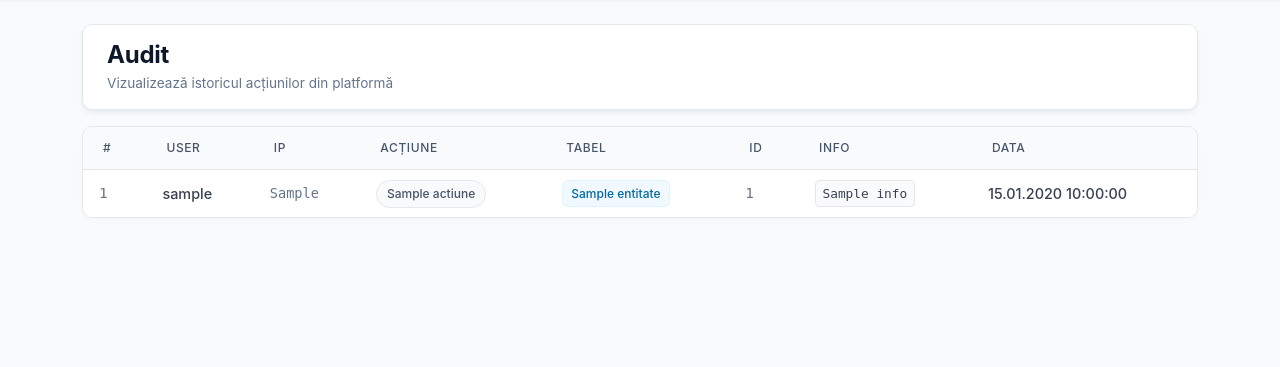
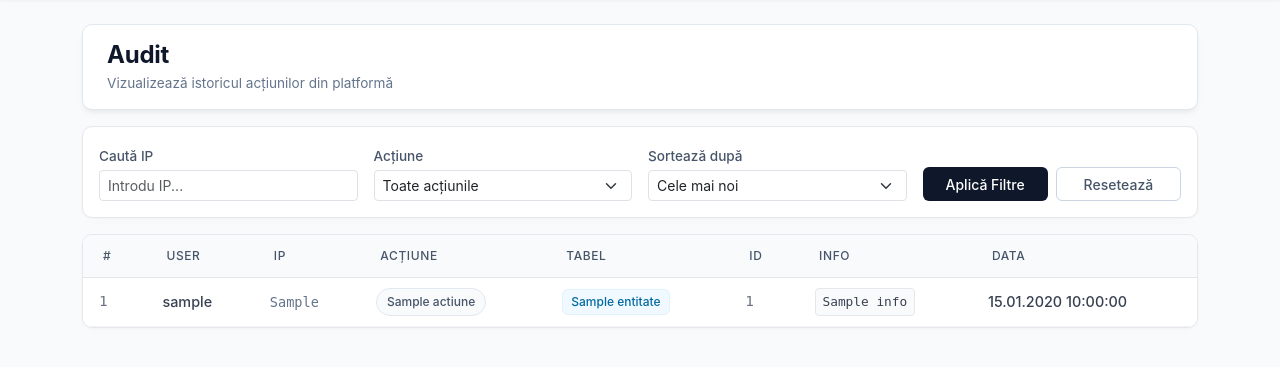
Before and after one commit to dbradacc/ISW-Inginerie-software-si-aplicatii-in-comunicatii-de-date-, a PHP site: template views/audit/list.php in a window 1280 px wide. Shown: the part 60-427 px from the top of the page. Run offline with PHP 8.4, Linux system fonts and the light colour scheme; the template is opened without the code that fills it: most values are stand-ins (such as "Sample title", 1, 10 or a date in 2020).

Commit message:
Add audit filters

```diff
--- a/views/audit/list.php
+++ b/views/audit/list.php
@@ -132,6 +132,44 @@
   </div>
 </div>
 
+<!-- Filter Card -->
+<div class="admin-card mb-3 p-3">
+  <div class="row g-3 align-items-end">
+    <div class="col-md-3">
+      <label class="form-label mb-1" style="font-size: 0.85rem; font-weight: 500; color: #475569;">Caută IP</label>
+      <input type="text" id="filterIp" class="form-control form-control-sm" placeholder="Introdu IP...">
+    </div>
+    <div class="col-md-3">
+      <label class="form-label mb-1" style="font-size: 0.85rem; font-weight: 500; color: #475569;">Acțiune</label>
+      <select id="filterAction" class="form-select form-select-sm">
+        <option value="">Toate acțiunile</option>
+        <option value="login">Login</option>
+        <option value="logout">Logout</option>
+        <option value="create">Create</option>
+        <option value="update">Update</option>
+        <option value="delete">Delete</option>
+      </select>
+    </div>
+    <div class="col-md-3">
+      <label class="form-label mb-1" style="font-size: 0.85rem; font-weight: 500; color: #475569;">Sortează după</label>
+      <select id="sortSelect" class="form-select form-select-sm">
+        <option value="newest">Cele mai noi</option>
+        <option value="oldest">Cele mai vechi</option>
+        <option value="ip-asc">IP A-Z</option>
+        <option value="action-asc">Acțiune A-Z</option>
+      </select>
+    </div>
+    <div class="col-md-3 d-flex gap-2">
+      <button id="applyFiltersBtn" class="btn btn-sm w-100" style="background-color: #0f172a; color: #ffffff; border-radius: 6px; font-weight: 500; padding-top: 0.35rem; padding-bottom: 0.35rem;">
+        Aplică Filtre
+      </button>
+      <button id="resetFiltersBtn" class="btn btn-sm w-100" style="border: 1px solid #cbd5e1; color: #475569; background-color: #ffffff; border-radius: 6px; font-weight: 500; padding-top: 0.35rem; padding-bottom: 0.35rem; transition: all 0.2s;">
+        Resetează
+      </button>
+    </div>
+  </div>
+</div>
+
 <!-- Table Card -->
 <div class="admin-card table-card">
   <div class="table-responsive">
@@ -150,10 +188,10 @@
       </thead>
       <tbody>
       <?php foreach ($logs as $l): ?>
-        <tr>
+        <tr class="audit-row" data-timestamp="<?= strtotime($l['Created_at']) ?>">
           <td style="color: #6b7280; font-family: monospace;"><?= $l['ID_Audit'] ?></td>
           <td style="font-weight: 500; color: #374151;"><?= htmlspecialchars($l['username']) ?></td>
-          <td style="color: #64748b; font-family: monospace; font-size: 0.85rem;"><?= htmlspecialchars($l['IP']) ?></td>
+          <td class="ip-cell" style="color: #64748b; font-family: monospace; font-size: 0.85rem;"><?= htmlspecialchars($l['IP']) ?></td>
           <td>
             <?php
               $actionClass = 'badge-action ';
@@ -178,8 +216,12 @@
             <?= (!empty($l['ID_Ent']) && $l['ID_Ent'] !== '-') ? htmlspecialchars($l['ID_Ent']) : '<span class="info-empty">-</span>' ?>
           </td>
           <td>
-            <?php if (!empty($l['Info']) && trim($l['Info']) !== '-'): ?>
-              <div class="info-box"><?= htmlspecialchars($l['Info']) ?></div>
+            <?php
+              $infoRaw = $l['Info'] ?? '';
+              $infoText = trim((string)$infoRaw);
+              if (!empty($infoText) && $infoText !== '-'):
+            ?>
+              <div class="info-box"><?= htmlspecialchars($infoText) ?></div>
             <?php else: ?>
               <span class="info-empty">-</span>
             <?php endif; ?>
@@ -199,4 +241,86 @@
   </div>
 </div>
 
+<script>
+document.addEventListener('DOMContentLoaded', function() {
+  const applyBtn = document.getElementById('applyFiltersBtn');
+  const resetBtn = document.getElementById('resetFiltersBtn');
+  const tbody = document.querySelector('tbody');
+
+  if (!tbody || !applyBtn) return;
+
+  const originalRows = Array.from(tbody.querySelectorAll('tr.audit-row'));
+
+  let noResultsRow = document.createElement('tr');
+  noResultsRow.className = 'no-results-row';
+  noResultsRow.style.display = 'none';
+  noResultsRow.innerHTML = '<td colspan="8" class="text-center py-4" style="color: #6b7280; font-style: italic;">Nu există înregistrări pentru filtrele selectate.</td>';
+  tbody.appendChild(noResultsRow);
+
+  applyBtn.addEventListener('click', function() {
+    const ipVal = document.getElementById('filterIp').value.toLowerCase().trim();
+    const actionVal = document.getElementById('filterAction').value.toLowerCase();
+    const sortVal = document.getElementById('sortSelect').value;
+
+    let visibleCount = 0;
+    let filteredRows = [];
+
+    originalRows.forEach(row => {
+      const ip = row.querySelector('.ip-cell').textContent.toLowerCase();
+      const action = row.querySelector('.badge-action').textContent.toLowerCase();
+
+      let show = true;
+      if (ipVal && !ip.includes(ipVal)) show = false;
+      if (actionVal && action !== actionVal) show = false;
+
+      if (show) {
+        filteredRows.push(row);
+        visibleCount++;
+      } else {
+        row.style.display = 'none';
+      }
+    });
+
+    filteredRows.sort((a, b) => {
+      if (sortVal === 'newest') {
+        return parseInt(b.dataset.timestamp) - parseInt(a.dataset.timestamp);
+      } else if (sortVal === 'oldest') {
+        return parseInt(a.dataset.timestamp) - parseInt(b.dataset.timestamp);
+      } else if (sortVal === 'ip-asc') {
+        const ipA = a.querySelector('.ip-cell').textContent.toLowerCase();
+        const ipB = b.querySelector('.ip-cell').textContent.toLowerCase();
+        return ipA.localeCompare(ipB);
+      } else if (sortVal === 'action-asc') {
+        const actA = a.querySelector('.badge-action').textContent.toLowerCase();
+        const actB = b.querySelector('.badge-action').textContent.toLowerCase();
+        return actA.localeCompare(actB);
+      }
+      return 0;
+    });
+
+    filteredRows.forEach(row => {
+      row.style.display = '';
+      tbody.appendChild(row);
+    });
+
+    noResultsRow.style.display = visibleCount === 0 && originalRows.length > 0 ? '' : 'none';
+    tbody.appendChild(noResultsRow);
+
+    const originalEmpty = tbody.querySelector('tr:not(.audit-row):not(.no-results-row)');
+    if (originalEmpty && originalRows.length > 0) {
+      originalEmpty.style.display = 'none';
+    }
+  });
+
+  if (resetBtn) {
+    resetBtn.addEventListener('click', function() {
+      document.getElementById('filterIp').value = '';
+      document.getElementById('filterAction').value = '';
+      document.getElementById('sortSelect').value = 'newest';
+      applyBtn.click();
+    });
+  }
+});
+</script>
+
 <?php include __DIR__ . '/../templates/footer.php'; ?>
```
